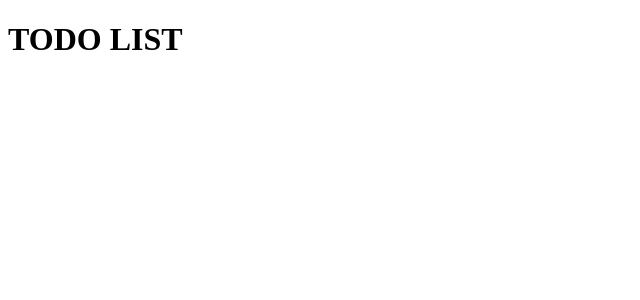
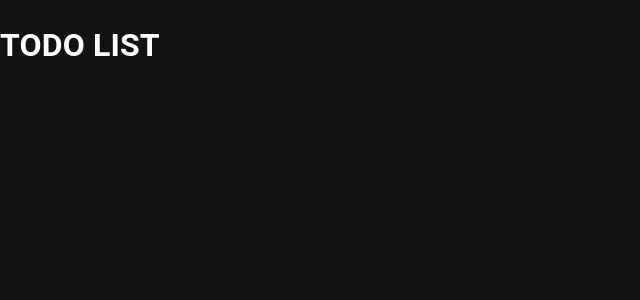
Before and after one commit to mateuslopesreis/todo-list, a React (Vite) app: page / in a window 1280 px wide. Shown: the top 300 px of the page, without its empty margins (0-640 px from the left). Built offline with nearby package versions, Linux system fonts and the light colour scheme.

Commit message:
instalando a biblioteca ui e ativando o modo dark

```diff
--- a/src/App.tsx
+++ b/src/App.tsx
@@ -1,13 +1,19 @@
+import { ThemeProvider, createTheme } from '@mui/material/styles';
+import CssBaseline from '@mui/material/CssBaseline';
 
+const darkTheme = createTheme({
+  palette: {
+    mode: 'dark',
+  },
+});
 
 function App(){
+  return (
+    <ThemeProvider theme={darkTheme}>
+    <CssBaseline />
+    <h1>TODO LIST</h1>
 
-
-
-  return (
-    <>
-    <h1>TODO LIST</h1>
-   </>
+   </ThemeProvider>
   )
 }
 export default App;
```
Also changed, not shown: package.json (+7 -2 lines), 1 other file (tests, documents, lock files or other folders).
